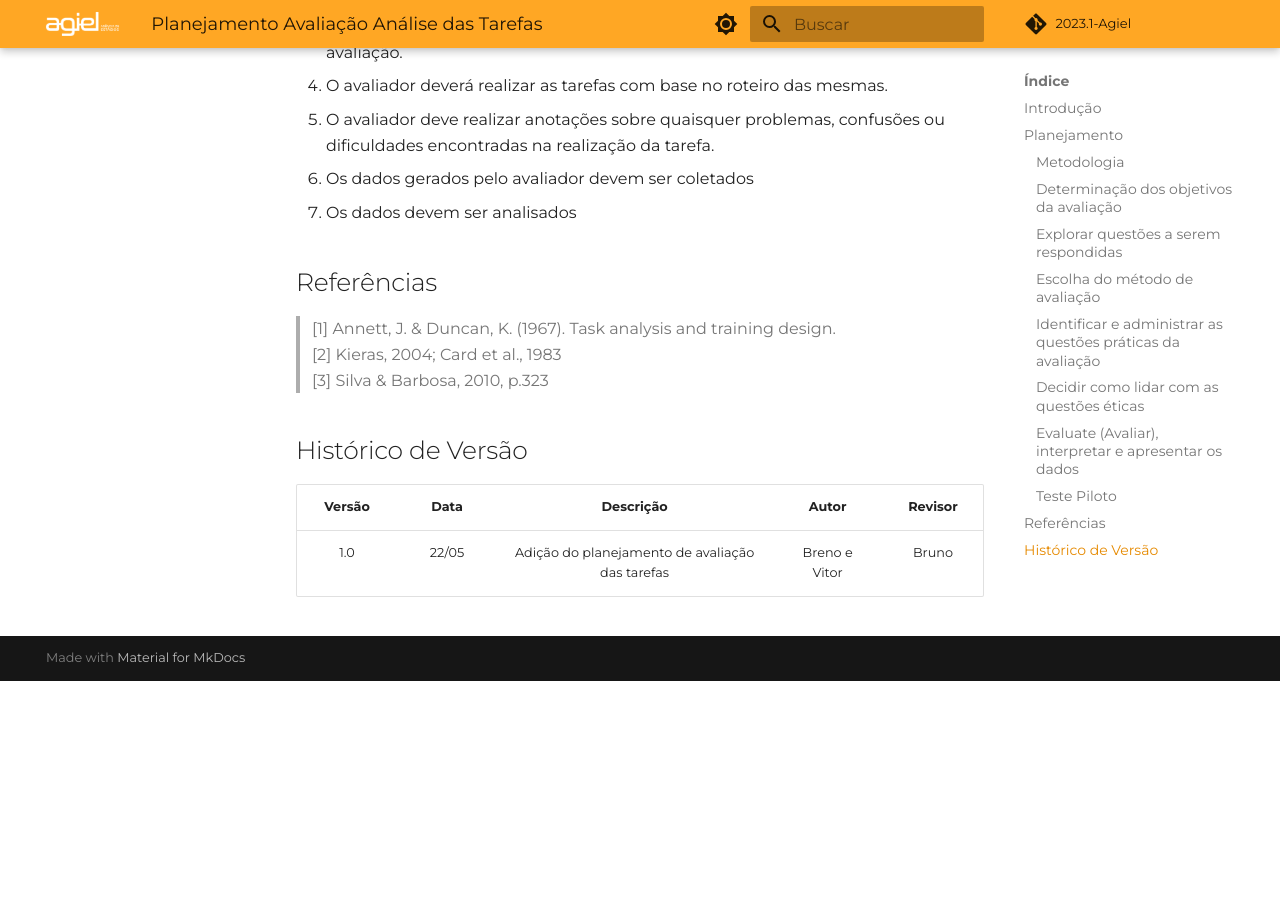
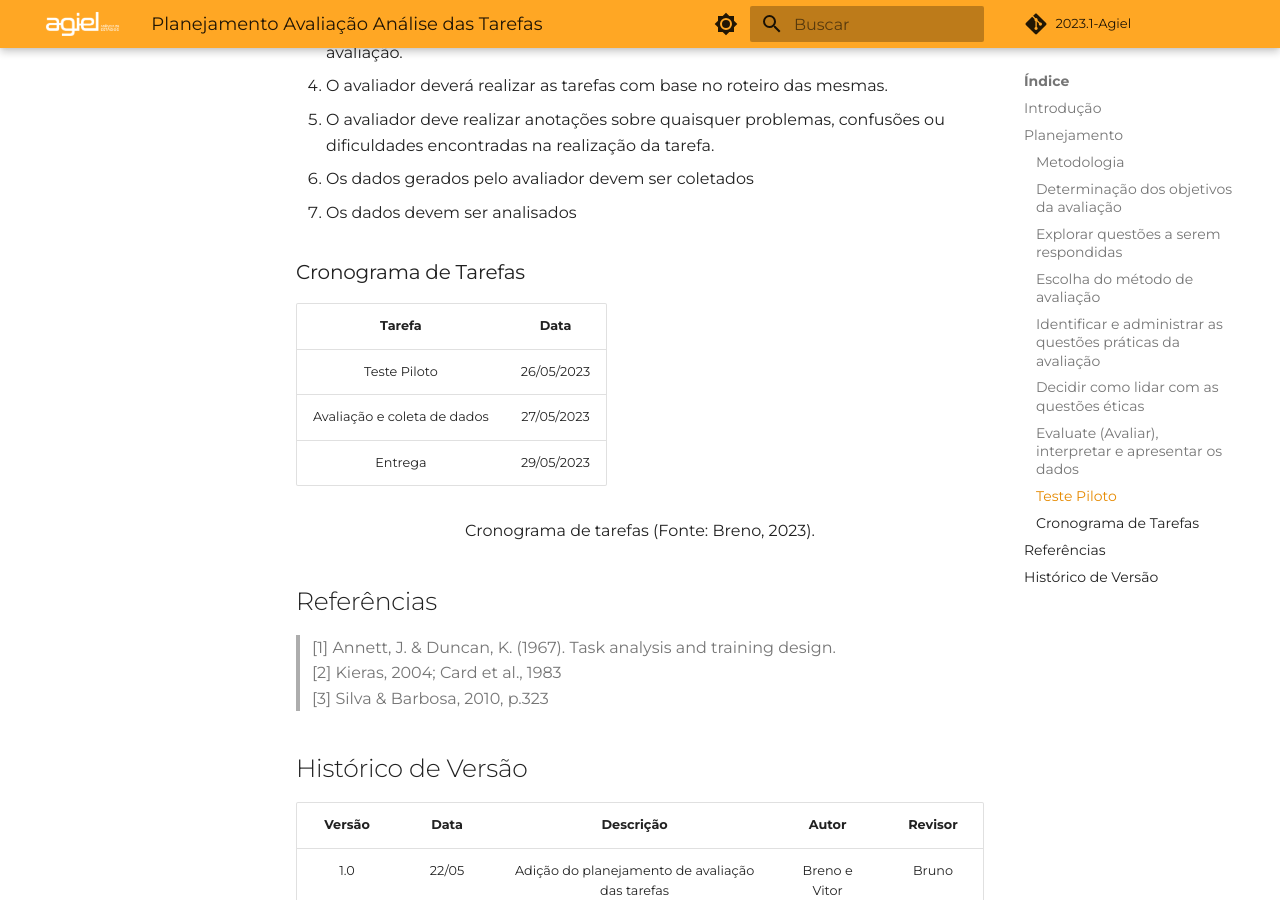
Before and after one commit to Interacao-Humano-Computador/2023.1-Agiel, an MkDocs documentation site: the page built from docs/desenvolvimento/tarefas/planejamento_tarefas.md, in a window 1280 px wide and 900 px high, scrolled down 6522 px. Built offline with MkDocs 1.6.1 and Material for MkDocs 9.7.7, drawn with Linux system fonts in a browser that asks for light colours; some web fonts are replaced; comment, search, counter and statistics services are not loaded; before the commit the page ends 7203 px from its top, so only the background shows below that.

Commit message:
Update planejamento_tarefas.md

```diff
--- a/docs/desenvolvimento/tarefas/planejamento_tarefas.md
+++ b/docs/desenvolvimento/tarefas/planejamento_tarefas.md
@@ -148,6 +148,18 @@ O teste piloto permite a avaliação do método do fluxo cognitivo, desta forma
 6. Os dados gerados pelo avaliador devem ser coletados
 7. Os dados devem ser analisados
 
+### Cronograma de Tarefas
+
+| Tarefa |    Data    |
+| :-----: | :-------: |
+|  Teste Piloto  | 26/05/2023 |
+|  Avaliação e coleta de dados  | 27/05/2023 |
+|  Entrega  | 29/05/2023 |
+
+<div style="text-align: center">
+<p> Cronograma de tarefas (Fonte: Breno, 2023).</p>
+</div>
+
 ## Referências
 
 > [1] Annett, J. & Duncan, K. (1967). Task analysis and training design. <br>
```
